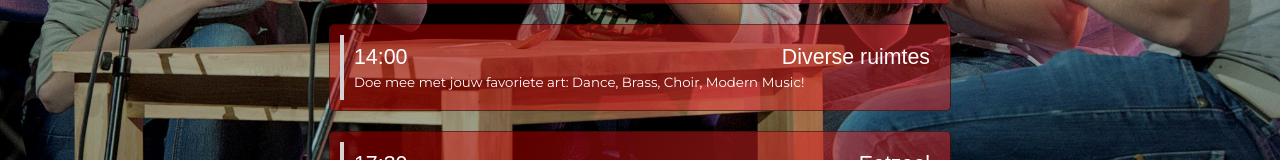
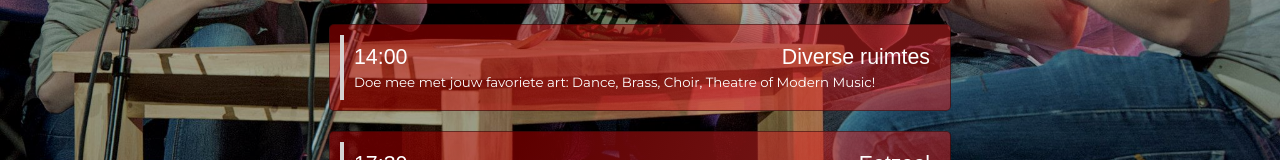
Before and after one commit to MaikelStuivenberg/75jaarSPA-website, an Angular app: page /programma in a window 1280 px wide. Shown: the part 518-678 px from the top of the page. Built offline with nearby package versions, Linux system fonts and the light colour scheme; a web font is replaced by a local one.

Commit message:
Add theatre

```diff
--- a/src/app/pages/programma/programma.component.html
+++ b/src/app/pages/programma/programma.component.html
@@ -37,7 +37,7 @@
             <div class="programma_item_inside">
                 <div class="programma_item_time">14:00</div>
                 <div class="programma_item_location">Diverse ruimtes</div>
-                <div class="programma_item_description">Doe mee met jouw favoriete art: Dance, Brass, Choir, Modern
+                <div class="programma_item_description">Doe mee met jouw favoriete art: Dance, Brass, Choir, Theatre of Modern
                     Music!</div>
             </div>
         </div>
```
